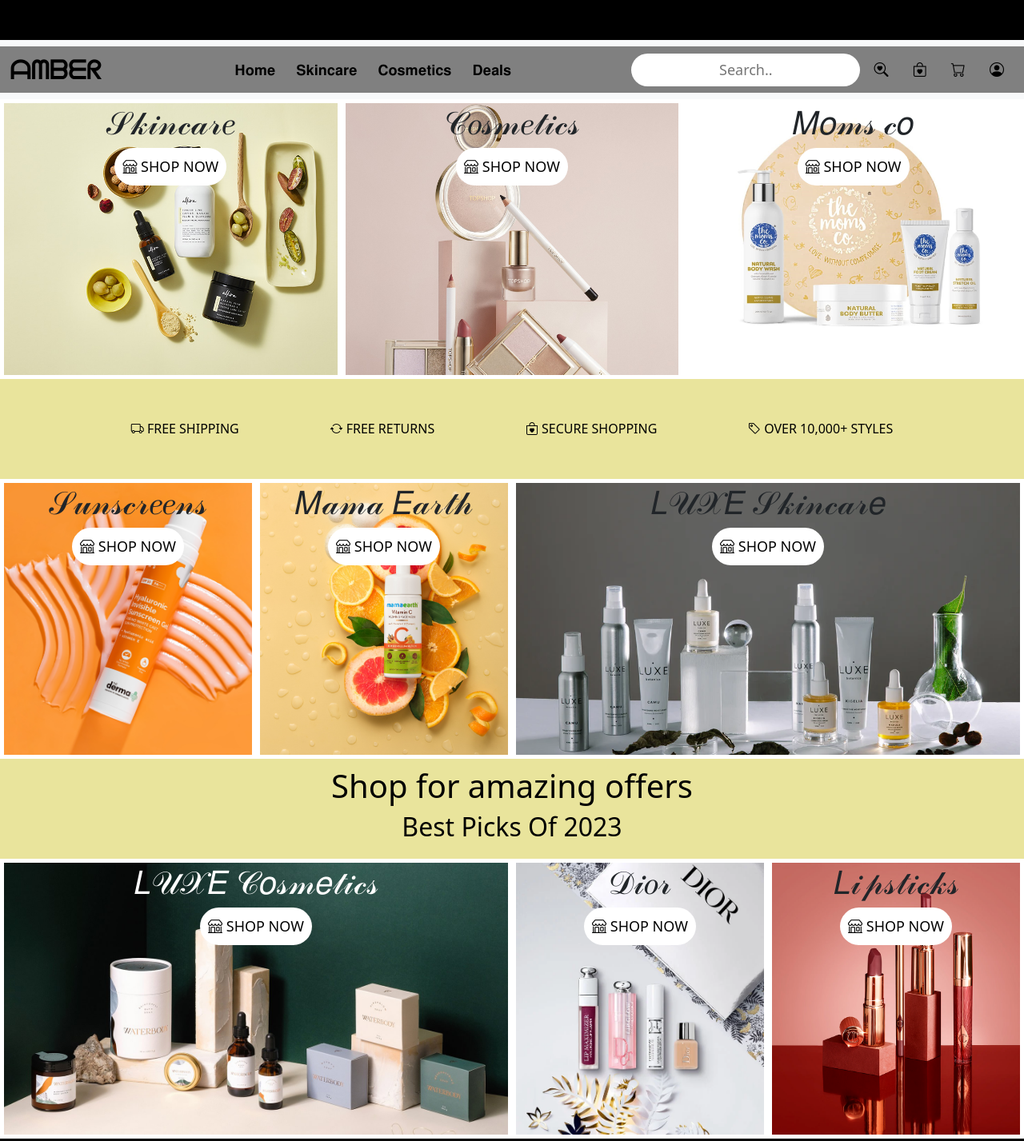
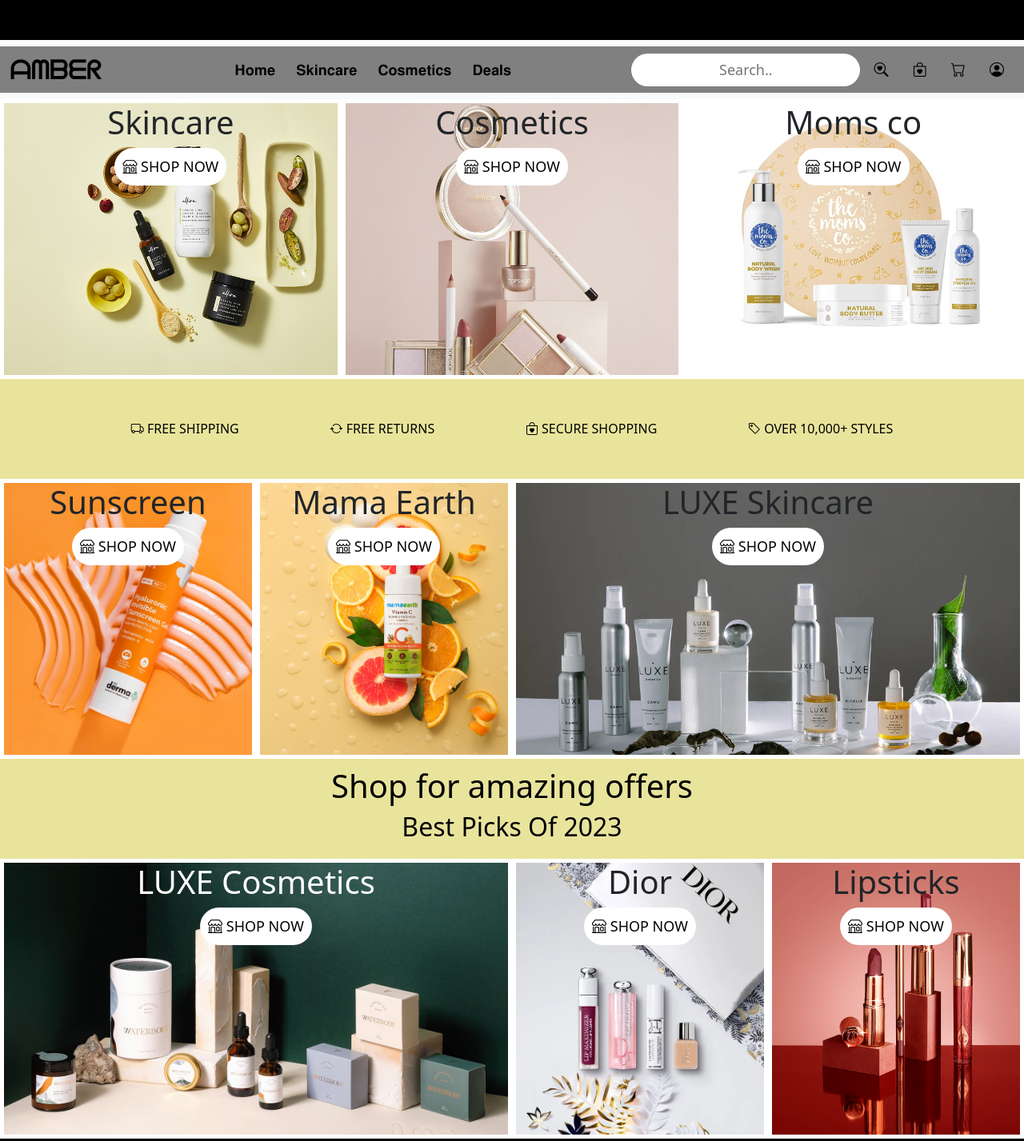
Before and after one commit to midhunisha/FSD, a plain HTML site: page E-commerce/index.html in a window 1280 px wide. Shown: the top 1427 px of the page at 80% size. Drawn offline with nearby package versions, Linux system fonts and the light colour scheme.

Commit message:
Update index.html

```diff
--- a/E-commerce/index.html
+++ b/E-commerce/index.html
@@ -51,21 +51,21 @@
             <div class="box">
                 <div class="box1">
                     <div class="image" style="background-image: url('skincare.jpg');">
-                      <div><h1>𝒮𝓀𝒾𝓃𝒸𝒶𝓇𝑒</h1>
+                      <div><h1>Skincare</h1>
                         <button class="button"><i class="bi bi-shop"></i> SHOP NOW</button>
                       </div>
                     </div>
                 </div>
                 <div class="box1">
                   <div class="image" style="background-image: url('cosmetics.jpg');">
-                    <div><h1>𝒞𝑜𝓈𝓂𝑒𝓉𝒾𝒸𝓈</h1>
+                    <div><h1>Cosmetics</h1>
                       <button class="button"><i class="bi bi-shop"></i> SHOP NOW</button>
                     </div>
                   </div>
                 </div>
                 <div class="box1">
                   <div class="image" style="background-image: url('momsco.jpg');">
-                    <div><h1>𝑀𝑜𝓂𝓈 𝒸𝑜</h1>
+                    <div><h1>Moms co</h1>
                       <button class="button"><i class="bi bi-shop"></i> SHOP NOW</button>
                     </div>
                   </div>
@@ -82,21 +82,21 @@
               <div class="box">
                 <div class="box2">
                   <div class="image" style="background-image: url('sunscreen.jpg');">
-                    <div><h1>𝒮𝓊𝓃𝓈𝒸𝓇𝑒𝑒𝓃𝓈</h1>
+                    <div><h1>Sunscreen</h1>
                       <button class="button"><i class="bi bi-shop"></i> SHOP NOW</button>
                     </div>
                   </div>
                 </div>
                 <div class="box2">
                   <div class="image" style="background-image: url('mamaearth.jpeg');">
-                    <div><h1>𝑀𝒶𝓂𝒶 𝐸𝒶𝓇𝓉𝒽</h1>
+                    <div><h1>Mama Earth</h1>
                       <button class="button"><i class="bi bi-shop"></i> SHOP NOW</button>
                     </div>
                   </div>
                 </div>
                   <div class="box1">
                     <div class="image" style="background-image: url('luxe.webp');">
-                      <div><h1>𝐿𝒰𝒳𝐸 𝒮𝓀𝒾𝓃𝒸𝒶𝓇𝑒</h1>
+                      <div><h1>LUXE Skincare</h1>
                         <button class="button"><i class="bi bi-shop"></i> SHOP NOW</button>
                       </div>
                     </div>
@@ -111,21 +111,21 @@
               <div class="box">
                 <div class="box1">
                   <div class="image" style="background-image: url('luxe\ cosmetics.jpg');">
-                    <div><h1 style="color: white;">𝐿𝒰𝒳𝐸 𝒞𝑜𝓈𝓂𝑒𝓉𝒾𝒸𝓈</h1>
+                    <div><h1 style="color: white;">LUXE Cosmetics</h1>
                       <button class="button"><i class="bi bi-shop"></i> SHOP NOW</button>
                     </div>
                   </div>
                 </div>
                 <div class="box2">
                   <div class="image" style="background-image: url('dior.webp');">
-                    <div><h1>𝒟𝒾𝑜𝓇</h1>
+                    <div><h1>Dior</h1>
                       <button class="button"><i class="bi bi-shop"></i> SHOP NOW</button>
                     </div>
                   </div>
                 </div>
                 <div class="box2">
                   <div class="image" style="background-image: url('lipstick.jpg');">
-                    <div><h1>𝐿𝒾𝓅𝓈𝓉𝒾𝒸𝓀𝓈</h1>
+                    <div><h1>Lipsticks</h1>
                       <button class="button"><i class="bi bi-shop"></i> SHOP NOW</button>
                     </div>
                   </div>
```
